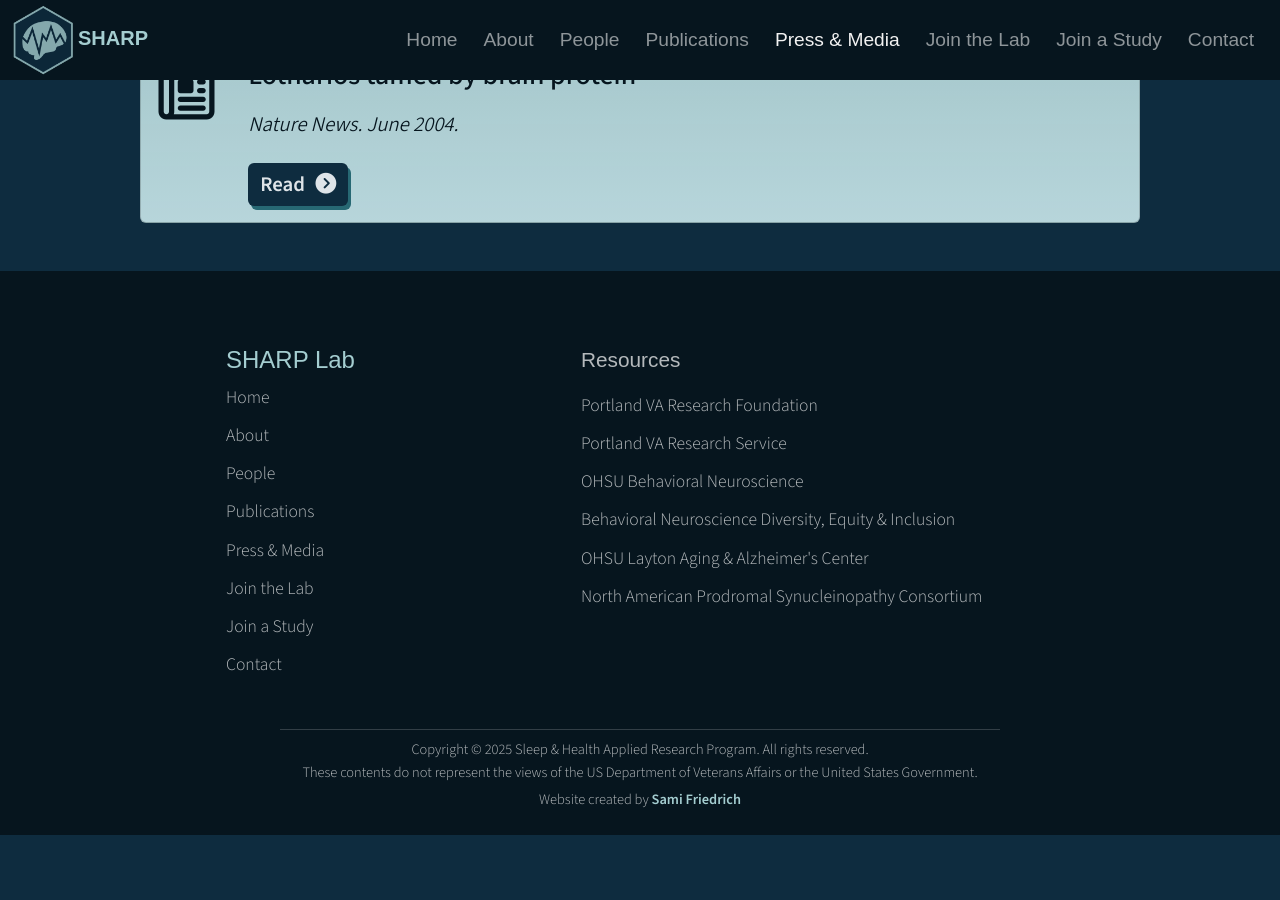
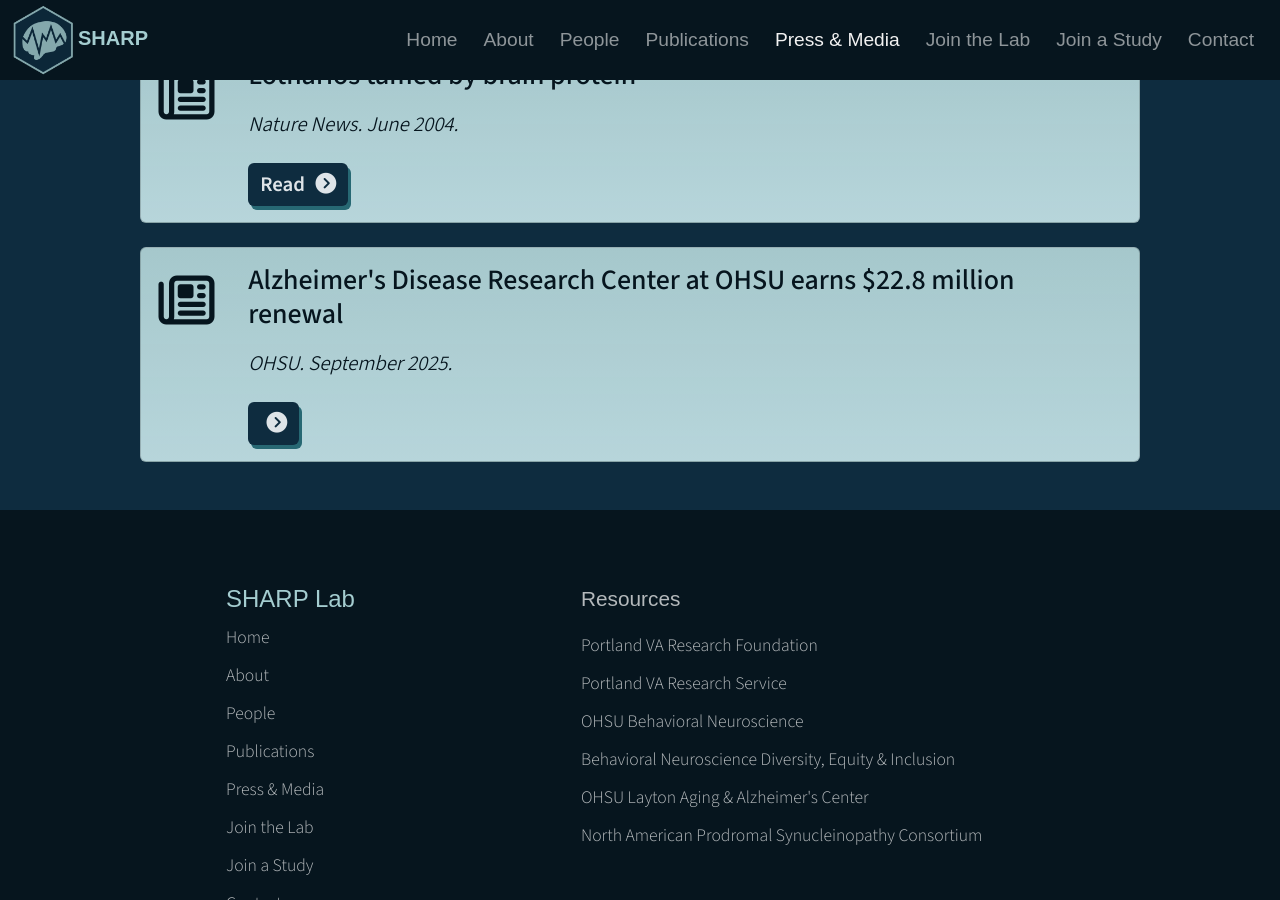
Before and after one commit to SHARP-lab-PDX/SHARP-lab-PDX.github.io, a Jekyll site: the page built from press.html, in a window 1280 px wide and 900 px high, scrolled down 6730 px. Built offline with Jekyll 4.4.1, drawn with Linux system fonts in a browser that asks for light colours; nearby versions of some CDN libraries; a style sheet for code colours, icons or effects is not loaded; before the commit the page ends 7565 px from its top, so only the background shows below that.

Commit message:
Update Site data “media”

```diff
--- a/_data/media.yml
+++ b/_data/media.yml
@@ -288,3 +288,11 @@
     source: Nature News
     description: null
     year: "2004"
+  - featured: false
+    url: https://news.ohsu.edu/2025/09/29/alzheimers-disease-research-center-at-ohsu-earns-22-8-million-renewal
+    title: Alzheimer's Disease Research Center at OHSU earns $22.8 million renewal
+    type: article
+    button-text: ""
+    year: "2025"
+    month: September
+    source: OHSU
```
